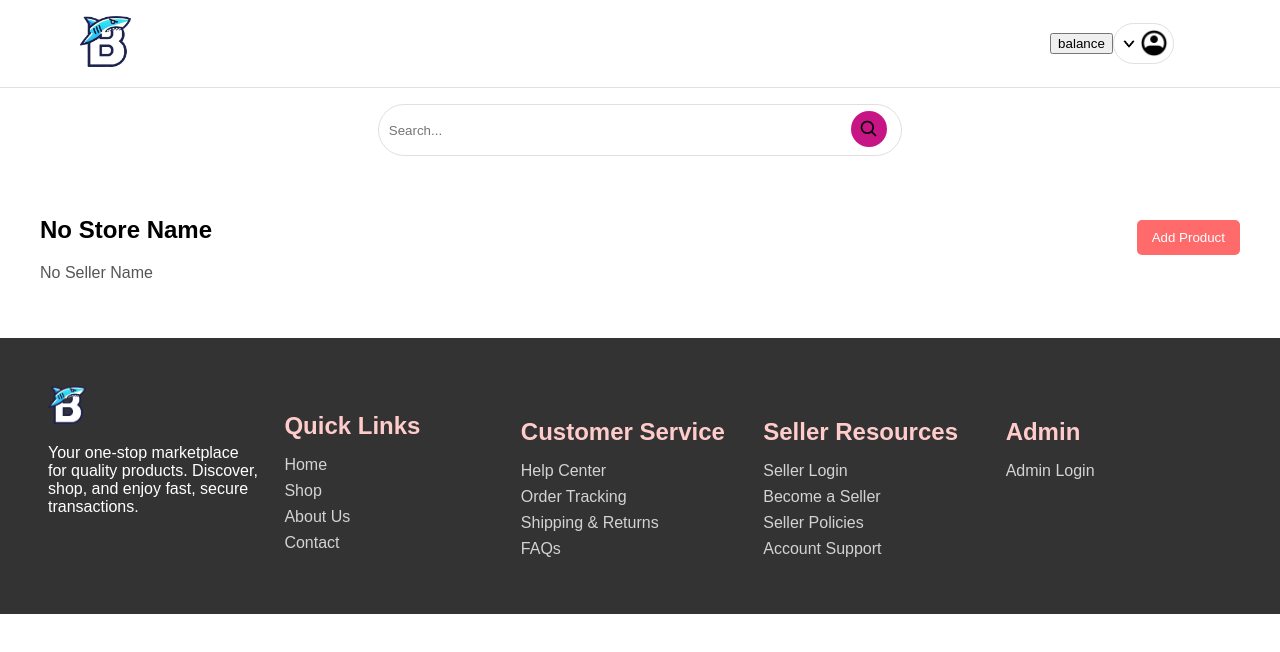
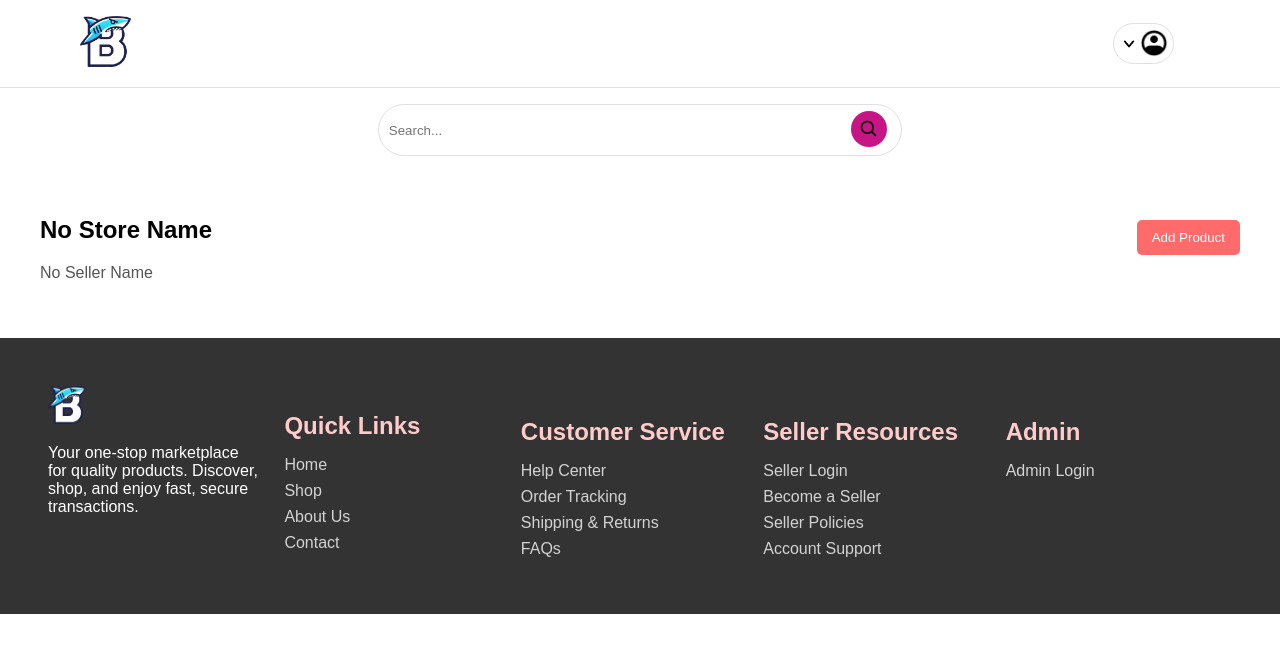
Before and after one commit to danrave1234/APPDEV_Bytemarket, a React (Vite) app in the folder byte-market-api/FrontEnd/frontend/: page /seller/store in a window 1280 px wide. Shown: the top 652 px of the page. Built offline with nearby package versions, Linux system fonts and the light colour scheme.

Commit message:
Wallet Icon and wallet will only show if logged in

```diff
--- a/byte-market-api/FrontEnd/frontend/src/components/Layout.css
+++ b/byte-market-api/FrontEnd/frontend/src/components/Layout.css
@@ -205,3 +205,21 @@ footer > .footer-div {
 .footer-div li a:hover {
     color: #ff6f61;
 }
+
+/* Wallet Button Styling */
+.wallet-button {
+    display: flex;
+    align-items: center;
+    cursor: pointer;
+}
+
+.wallet-button img {
+    width: auto; /* Adjust the size as needed */
+    height: 4vh;
+    margin-right: 1.5rem;
+    transition: transform 0.2s;
+}
+
+.wallet-button img:hover {
+    transform: scale(1.1);
+}
--- a/byte-market-api/FrontEnd/frontend/src/components/Layout.jsx
+++ b/byte-market-api/FrontEnd/frontend/src/components/Layout.jsx
@@ -1,13 +1,15 @@
 import React, { useState } from 'react';
-import {Route, Routes, useNavigate } from "react-router-dom";
+import { Route, Routes, useNavigate } from "react-router-dom";
 import SignUpModal from './SignUpModal.jsx';
 import LoginModal from './LoginModal.jsx';
 import VincentLogo from '../assets/VincentLogo3.png';
 import profileIcon from '../assets/profileIcon.png';
+import walletLogoBlue from '../assets/walletLogo-bytemarket-color.png';
+import walletLogoBlack from '../assets/walletLogo-black.png';
 import arrow from '../assets/Arrow.png';
 import searchIcon from '../assets/searchIcon.png';
 import './Layout.css';
-import {useAuth} from "./AuthProvider.jsx";
+import { useAuth } from "./AuthProvider.jsx";
 import LoginModalSeller from "./LoginModalSeller.jsx";
 import LoginModalAdmin from "./LoginModalAdmin.jsx";
 import SignUpModalSeller from "./SignUpModalSeller.jsx";
@@ -28,14 +30,14 @@ function PageLayout({ children }) {
     const [showModalWallet, setShowModalWallet] = useState(false);
     const toggleDropdown = () => setShowDropdown(!showDropdown);
 
-    //modal wallet
+    // Modal functions with scrolling control
     const openModalWallet = () => {
         setShowModalWallet(true);
-        document.body.style.overflow = 'hidden'; // Disable scrolling
+        document.body.style.overflow = 'hidden';
     };
     const closeModalWallet = () => {
         setShowModalWallet(false);
-        document.body.style.overflow = 'auto'; // Re-enable scrolling
+        document.body.style.overflow = 'auto';
     };
 
     const openModalSignUp = () => {
@@ -83,8 +85,8 @@ function PageLayout({ children }) {
         document.body.style.overflow = 'auto';
     };
 
-    const navigate = useNavigate(); // Initialize navigate using the hook
-    const { isLoggedIn, logout, role} = useAuth();
+    const navigate = useNavigate();
+    const { isLoggedIn, logout, role } = useAuth();
 
     const handleLogout = () => {
         logout();
@@ -107,7 +109,7 @@ function PageLayout({ children }) {
     const handleAdminDashboard = () => {
         navigate('/admin/dashboard');
     }
-    const handleCheckoOut = () => {
+    const handleCheckOut = () => {
         navigate('/customer/CheckOut');
     }
     const handleAddToCart = () => {
@@ -122,18 +124,17 @@ function PageLayout({ children }) {
             <div className="containerLayout1">
                 <header className="header">
                     <div className="logoAndName">
-                        <a onClick={handleHome}><img src={VincentLogo} alt="ByteMarket Logo" className="logo"/></a>
+                        <a onClick={handleHome}><img src={VincentLogo} alt="ByteMarket Logo" className="logo" /></a>
                     </div>
                     <div style={{ display: "flex", justifyContent: "space-between", alignItems: "center" }}>
-                        {/*{isLoggedIn && role === 'Seller' && (*/}
-                            <div className="balance">
-                                <button onClick={openModalWallet}>balance</button>
-                                {/*Balance: ₱{user.balance.toFixed(2)}*/}
+                        {isLoggedIn && (
+                            <div className="wallet-button">
+                                <img src={walletLogoBlack} alt="Wallet" onClick={openModalWallet} />
                             </div>
-                        {/*)}*/}
+                        )}
                         <div className="profileBar" onClick={toggleDropdown}>
-                            <img src={arrow} alt="Arrow" className="profileArrow"/>
-                            <img src={profileIcon} alt="Profile Icon" className="profileIcon"/>
+                            <img src={arrow} alt="Arrow" className="profileArrow" />
+                            <img src={profileIcon} alt="Profile Icon" className="profileIcon" />
                         </div>
                     </div>
 
@@ -153,7 +154,7 @@ function PageLayout({ children }) {
                                         {role === 'Seller' && (
                                             <>
                                                 <li className="dropdownItem" onClick={handleStore}>Store</li>
-                                        <li className="dropdownItem" onClick={handleCheckoOut}>Orders</li>
+                                                <li className="dropdownItem" onClick={handleCheckOut}>Orders</li>
                                             </>
                                         )}
                                         {role === 'Admin' && (
@@ -172,14 +173,14 @@ function PageLayout({ children }) {
                     )}
                 </header>
             </div>
-            <SignUpModal show={showModalSignUp} closeModal={closeModalSignUp} toggleDropdown={toggleDropdown}/>
-            <LoginModal show={showModalLogin} closeModal={closeModalLogin} toggleDropdown={toggleDropdown}/>
+            <SignUpModal show={showModalSignUp} closeModal={closeModalSignUp} toggleDropdown={toggleDropdown} />
+            <LoginModal show={showModalLogin} closeModal={closeModalLogin} toggleDropdown={toggleDropdown} />
 
             <div className="containerLayout2">
                 <div className="searchBar">
-                    <input type="text" placeholder="Search..." className="searchBar"/>
+                    <input type="text" placeholder="Search..." className="searchBar" />
                     <button className="searchButton">
-                        <img src={searchIcon} alt="Search Icon" className="searchIcon"/>
+                        <img src={searchIcon} alt="Search Icon" className="searchIcon" />
                     </button>
                 </div>
             </div>
@@ -188,12 +189,10 @@ function PageLayout({ children }) {
             <footer>
                 <div className="footer-div">
                     <div>
-                        <img src={VincentLogo} alt="ByteMarket Logo" className="footer-logo"/>
-                        <p>Your one-stop marketplace for quality products. Discover, shop, and enjoy fast, secure
-                            transactions.</p>
+                        <img src={VincentLogo} alt="ByteMarket Logo" className="footer-logo" />
+                        <p>Your one-stop marketplace for quality products. Discover, shop, and enjoy fast, secure transactions.</p>
                     </div>
-
-                    <div style={{flex: 1, minWidth: "200px", padding: "10px"}}>
+                    <div style={{ flex: 1, minWidth: "200px", padding: "10px" }}>
                         <h4>Quick Links</h4>
                         <ul>
                             <li><a href="#">Home</a></li>
@@ -202,7 +201,6 @@ function PageLayout({ children }) {
                             <li><a href="#">Contact</a></li>
                         </ul>
                     </div>
-
                     <div>
                         <h4>Customer Service</h4>
                         <ul>
@@ -212,7 +210,6 @@ function PageLayout({ children }) {
                             <li><a href="#">FAQs</a></li>
                         </ul>
                     </div>
-
                     <div>
                         <h4>Seller Resources</h4>
                         <ul>
@@ -222,17 +219,16 @@ function PageLayout({ children }) {
                             <li><a href="#">Account Support</a></li>
                         </ul>
                     </div>
-                    <SignUpModalSeller show={showModalSignUpSeller} closeModal={closeModalSignUpSeller} toggleDropdown={toggleDropdown}/>
-                    <LoginModalSeller show={showModalLoginSeller} closeModal={closeModalLoginSeller} toggleDropdown={toggleDropdown}/>
-                    <WalletModal show={showModalWallet} closeModal={closeModalWallet}/>
+                    <SignUpModalSeller show={showModalSignUpSeller} closeModal={closeModalSignUpSeller} toggleDropdown={toggleDropdown} />
+                    <LoginModalSeller show={showModalLoginSeller} closeModal={closeModalLoginSeller} toggleDropdown={toggleDropdown} />
+                    <WalletModal show={showModalWallet} closeModal={closeModalWallet} />
                     <div>
                         <h4>Admin</h4>
                         <ul>
                             <li><a onClick={openModalLoginAdmin}>Admin Login</a></li>
                         </ul>
                     </div>
-                    <LoginModalAdmin show={showModalLoginAdmin} closeModal={closeModalLoginAdmin} toggleDropdown={toggleDropdown}/>
-
+                    <LoginModalAdmin show={showModalLoginAdmin} closeModal={closeModalLoginAdmin} toggleDropdown={toggleDropdown} />
                 </div>
             </footer>
         </>
```
Lines whose indentation alone changed are shown as unchanged.
